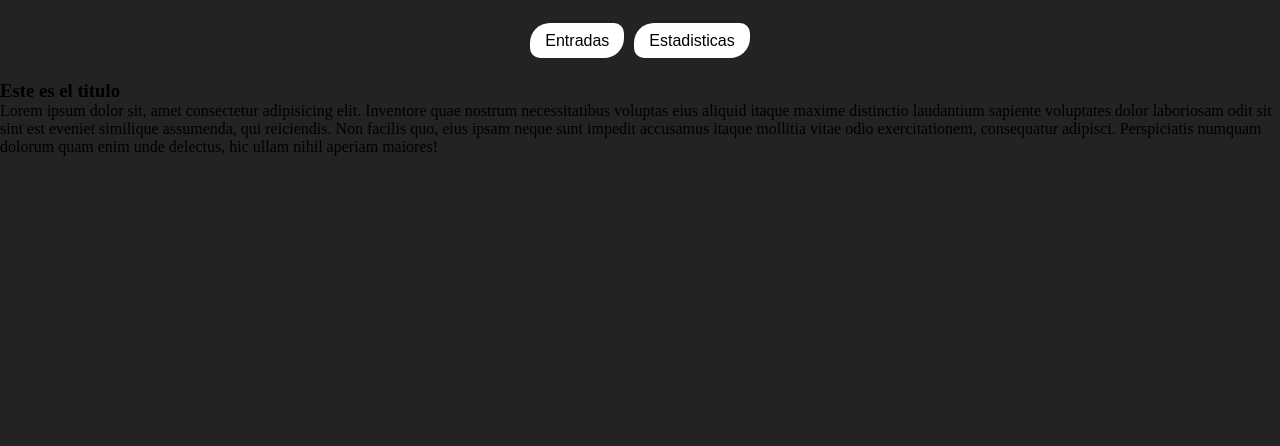
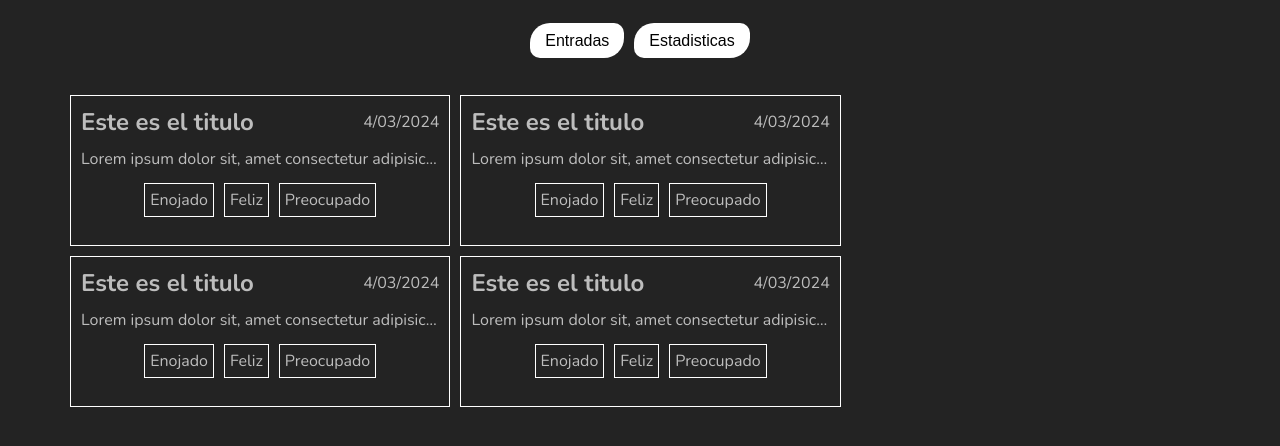
Before and after one commit to alejoevilches/balance, a React (Vite) app: page / in a window 1280 px wide. Shown: the top 446 px of the page. Built offline with nearby package versions, Linux system fonts and the light colour scheme.

Commit message:
add notes template

```diff
--- a/src/components/Card.css
+++ b/src/components/Card.css
@@ -0,0 +1,37 @@
+article{
+  width:28vw;
+  max-height:19vh;
+  border:1px solid white;
+  color:rgba(255, 255, 255, 0.7);
+  display:flex;
+  flex-direction: column;
+  gap:10px;
+  padding:10px;
+}
+
+.card-header{
+  display:flex;
+  flex-direction: row;
+  align-items: center;
+  justify-content: space-between;
+}
+
+h3{
+  font-size: 1.5em;
+}
+
+article p{
+  overflow: hidden;
+  white-space: nowrap;
+  text-overflow: ellipsis;
+  margin: 0;
+}
+
+.tags-container{
+  height:5vh;
+}
+
+.tags-container div{
+  border:1px solid white;
+  padding:5px;
+}
--- a/src/components/Card.tsx
+++ b/src/components/Card.tsx
@@ -3,12 +3,15 @@ import "./Card.css"
 export function Card(){
   return (
     <article>
-      <h3>Este es el titulo</h3>
+      <div className="card-header">
+        <h3>Este es el titulo</h3>
+        <p>4/03/2024</p>
+      </div>
       <p>Lorem ipsum dolor sit, amet consectetur adipisicing elit. Inventore quae nostrum necessitatibus voluptas eius aliquid itaque maxime distinctio laudantium sapiente voluptates dolor laboriosam odit sit sint est eveniet similique assumenda, qui reiciendis. Non facilis quo, eius ipsam neque sunt impedit accusamus itaque mollitia vitae odio exercitationem, consequatur adipisci. Perspiciatis numquam dolorum quam enim unde delectus, hic ullam nihil aperiam maiores!</p>
       <section className="tags-container">
-        <div className="angry-tag"></div>
-        <div className="happy-tag"></div>
-        <div className="worried-tag"></div>
+        <div className="angry-tag">Enojado</div>
+        <div className="happy-tag">Feliz</div>
+        <div className="worried-tag">Preocupado</div>
       </section>
     </article>
   )
--- a/src/components/Navbar.css
+++ b/src/components/Navbar.css
@@ -4,6 +4,7 @@ section{
   align-items: center;
   justify-content: center;
   gap:10px;
+  padding-bottom: 15px;
 }
 
 button{
--- a/src/components/Notes.css
+++ b/src/components/Notes.css
@@ -0,0 +1,7 @@
+.cardContainer{
+  padding:0px 70px;
+  display:flex;
+  align-items: flex-start;
+  justify-content: flex-start;
+  flex-wrap: wrap;
+}
--- a/src/components/Notes.tsx
+++ b/src/components/Notes.tsx
@@ -1,7 +1,13 @@
 import { Card } from "./Card"
+import "./Notes.css"
 
 export function Notes(){
   return (
-    <Card />
+    <section className="cardContainer">
+      <Card />
+      <Card />
+      <Card />
+      <Card />
+    </section>
   )
 }
--- a/src/index.css
+++ b/src/index.css
@@ -5,10 +5,10 @@
 
 @font-face {
   font-family: "Nunito";
-  src: url(/public/nunito-extralight.ttf);
+  src: url(/public/nunito.ttf);
 }
 
 :root{
   --background-color:#232323;
-  --main-font:"Times New Roman"
+  --main-font:"Nunito"
 }
```
